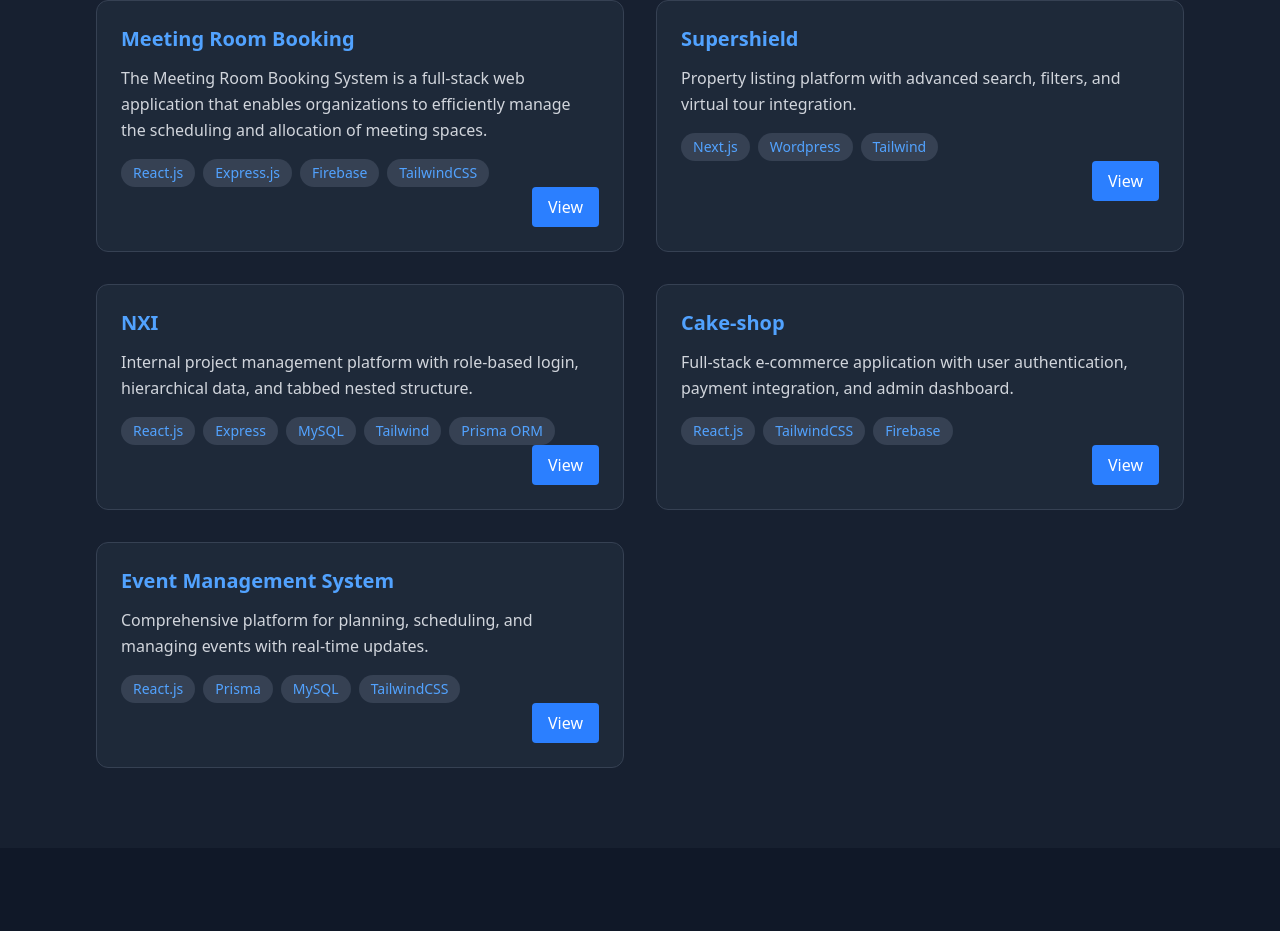
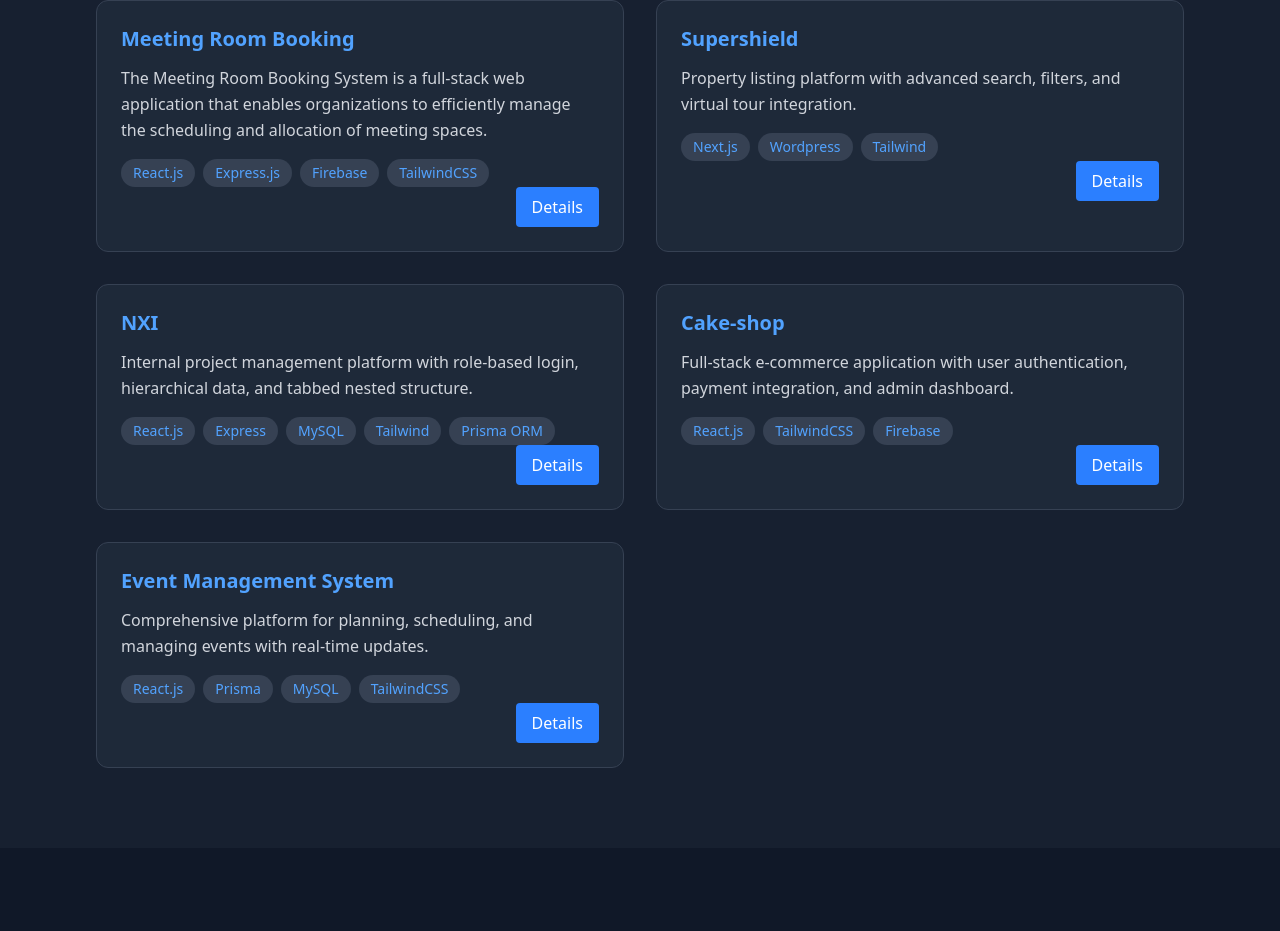
Before and after one commit to Priyariya1/PortfolioNew, a React (Vite) app in the folder my-vite-tailwind-app/: page / in a window 1280 px wide. Shown: the part 2409-3340 px from the top of the page. Built offline with nearby package versions, Linux system fonts and the light colour scheme.

Commit message:
Updated view to details changes

```diff
--- a/my-vite-tailwind-app/src/App.jsx
+++ b/my-vite-tailwind-app/src/App.jsx
@@ -525,7 +525,7 @@ Ideal for universities, corporate teams, and event organizers, the system centra
 
             <div className="mt-auto text-right">
               <button  onClick={() => setSelectedProject(project)} className="px-4 py-2 bg-blue-500 text-white rounded hover:bg-blue-600 transition">
-                View
+                Details
               </button>
               </div>
           </div>
```
Also changed, not shown: my-vite-tailwind-app/src/assets/Programmedcracks1.webp (added).
